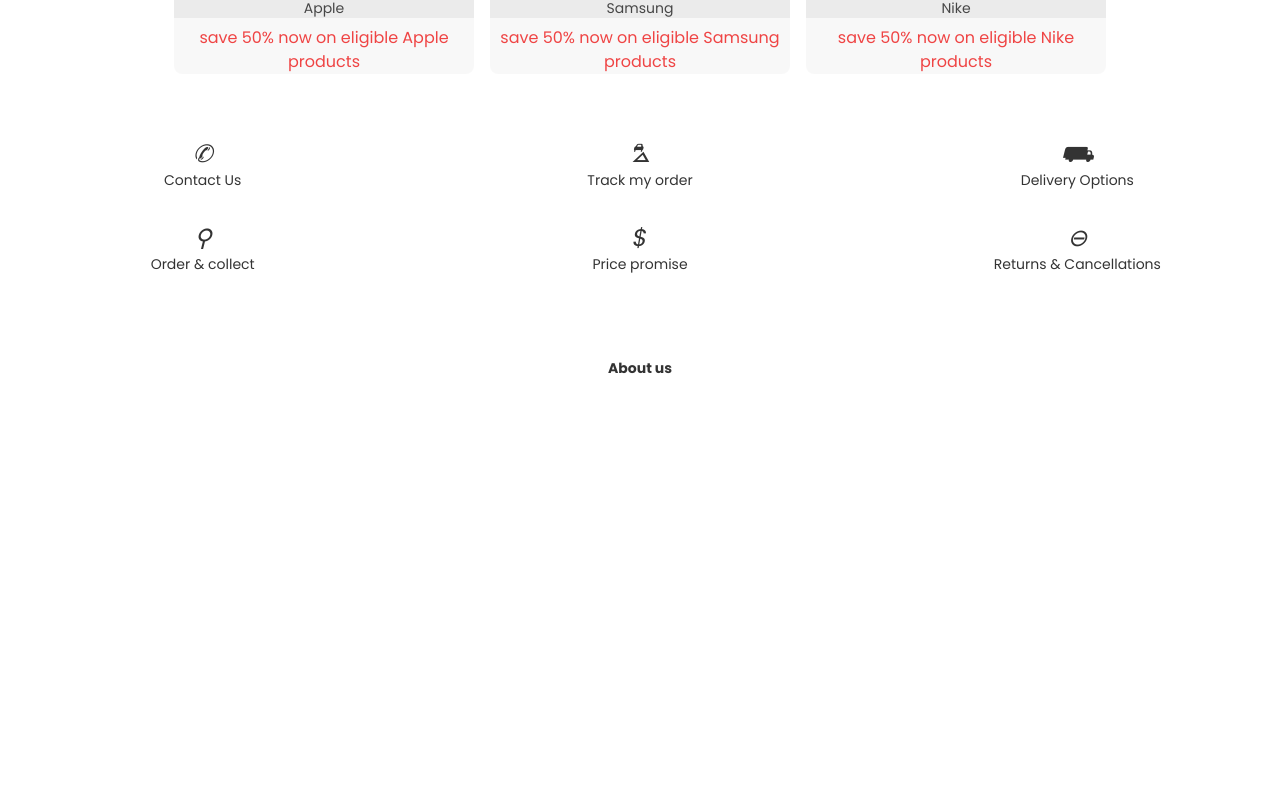
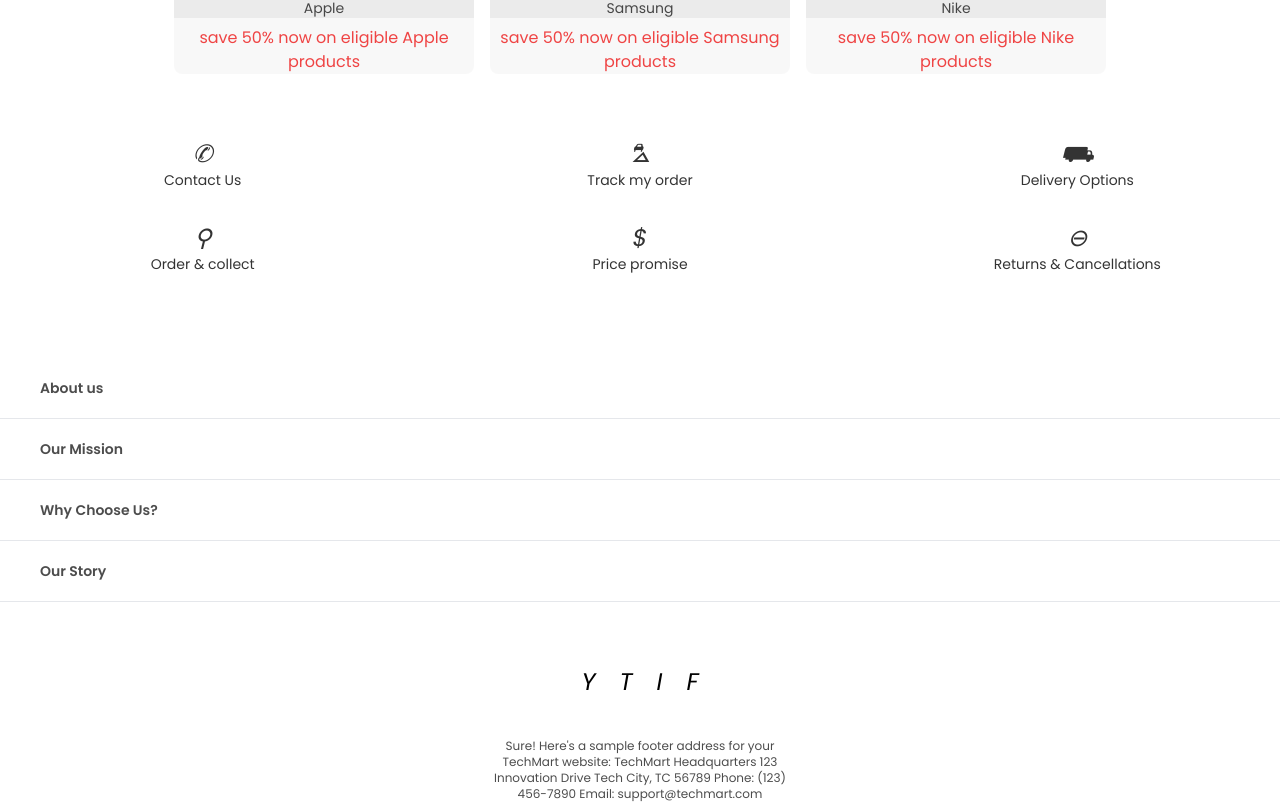
Before and after one commit to hamidtheprogrammer/CURRYSCLONE, a React (Vite) app: page / in a window 1280 px wide. Shown: the part 1161-1963 px from the top of the page. Before the commit the page ends 1539 px from the top, so only its background shows below. Built offline with nearby package versions, Linux system fonts and the light colour scheme; no server answers.

Commit message:
landing page initial

```diff
--- a/src/components/shared/Footer.jsx
+++ b/src/components/shared/Footer.jsx
@@ -1,7 +1,16 @@
-import React from "react";
-import { footerService } from "../../constants";
+import React, { useState } from "react";
+import { about, footerService } from "../../constants";
 
 const Footer = () => {
+  const [aboutUs, setAboutUs] = useState(about);
+
+  const handleCollapse = (idx) => {
+    setAboutUs((prevAboutUs) =>
+      prevAboutUs.map((e, index) => {
+        return index === idx ? { ...e, isOpen: !e.isOpen } : e;
+      })
+    );
+  };
   return (
     <section className="w-[100%] mt-16">
       <div className="grid grid-cols-3 grid-rows-3 gap-8 text-black/80">
@@ -12,9 +21,35 @@
           </div>
         ))}
       </div>
-      <div className=" itemsCenter flex-col">
-        <h1 className="text-sm font-bold text-black/80">About us</h1>
+      <div className=" flex w-[100%] flex-col">
+        {aboutUs.map((abt, idx) => (
+          <div
+            key={abt.name}
+            onClick={() => {
+              handleCollapse(idx);
+            }}
+            className="border-b-[1px] py-5 px-10 cursor-pointer"
+          >
+            <h1 className="text-sm font-[600] text-black/70">{abt.name}</h1>
+            {abt.isOpen && (
+              <p className="text-sm pt-4 text-black/70">{abt.content}</p>
+            )}
+          </div>
+        ))}
       </div>
+      <aside className="w-[100%] flxCenter gap-6 text-2xl mt-16">
+        <i className="fa-brands fa-youtube">Y</i>
+        <i className="fa-brands fa-twitter">T</i>
+        <i className="fa-brands fa-instagram">I</i>
+        <i className="fa-brands fa-facebook">F</i>
+      </aside>
+      <footer className="flxCenter text-xs text-black/70   mt-10 w-[100%} ">
+        <p className="max-w-[300px] text-center">
+          Sure! Here's a sample footer address for your TechMart website:
+          TechMart Headquarters 123 Innovation Drive Tech City, TC 56789 Phone:
+          (123) 456-7890 Email: support@techmart.com
+        </p>
+      </footer>
     </section>
   );
 };
--- a/src/constants/index.js
+++ b/src/constants/index.js
@@ -96,3 +96,30 @@
     link: "##",
   },
 ];
+
+export const about = [
+  {
+    isOpen: false,
+    name: "About us",
+    content:
+      "Welcome to TechMart, your one-stop destination for all things tech. We are dedicated to providing you with the latest and greatest in electronics, appliances, and gadgets, with a focus on quality, affordability, and customer satisfaction.",
+  },
+  {
+    isOpen: false,
+    name: "Our Mission",
+    content:
+      "At TechMart, our mission is to make cutting-edge technology accessible to everyone. We believe in empowering our customers by offering a wide range of products that cater to all your tech needs, from the latest smartphones and laptops to essential home appliances and innovative gadgets.",
+  },
+  {
+    isOpen: false,
+    name: "Why Choose Us?",
+    content:
+      "We offer a diverse selection of products from top brands to ensure you find exactly what you’re looking for. Our goal is to provide the best value for your money, offering competitive prices and regular promotions. Our knowledgeable staff is always ready to help you make informed decisions, whether you’re shopping online or in-store. We prioritize your satisfaction with exceptional customer service and hassle-free returns and exchanges. We are committed to environmentally friendly practices, including recycling programs and energy-efficient product offerings.",
+  },
+  {
+    isOpen: false,
+    name: "Our Story",
+    content:
+      "TechMart was founded with the vision of creating a tech haven where everyone can explore and purchase the latest innovations. Over the years, we have grown into a trusted name in the industry, known for our commitment to quality and customer-centric approach. Thank you for choosing TechMart. We look forward to serving you!",
+  },
+];
```
